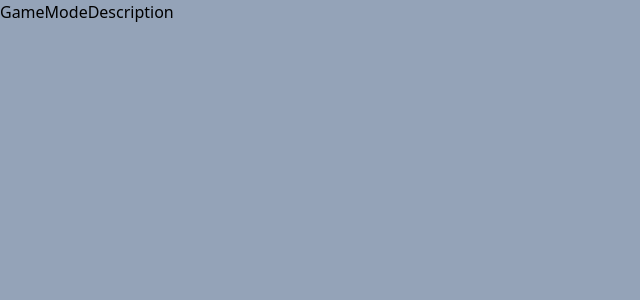
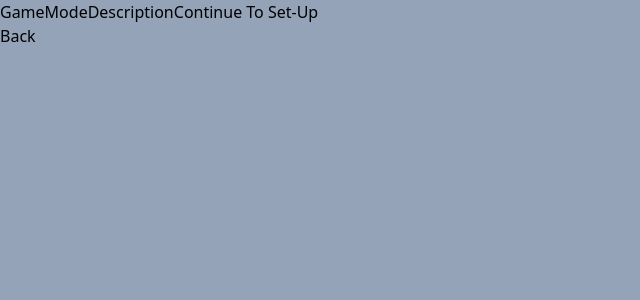
Before and after one commit to Alaforgia/botct2.0, a React (Vite) app: page /description in a window 1280 px wide. Shown: the top 300 px of the page, without its empty margins (0-640 px from the left). Built offline with nearby package versions, Linux system fonts and the light colour scheme.

Commit message:
back button route

```diff
--- a/src/screens/GameModeDescription.jsx
+++ b/src/screens/GameModeDescription.jsx
@@ -1,9 +1,19 @@
-
+import { Outlet, Link } from "react-router-dom";
 
 function GameModeDescription() {
+  // Trouble Brewing description static data will go here
   return (
-    <div>GameModeDescription</div>
-  )
+    <>
+      <div>
+        GameModeDescription
+        <button>Continue To Set-Up</button>
+        <Link to={"/"}>
+          <p>Back</p>
+        </Link>
+        <Outlet />
+      </div>
+    </>
+  );
 }
 
-export default GameModeDescription
+export default GameModeDescription;
```
